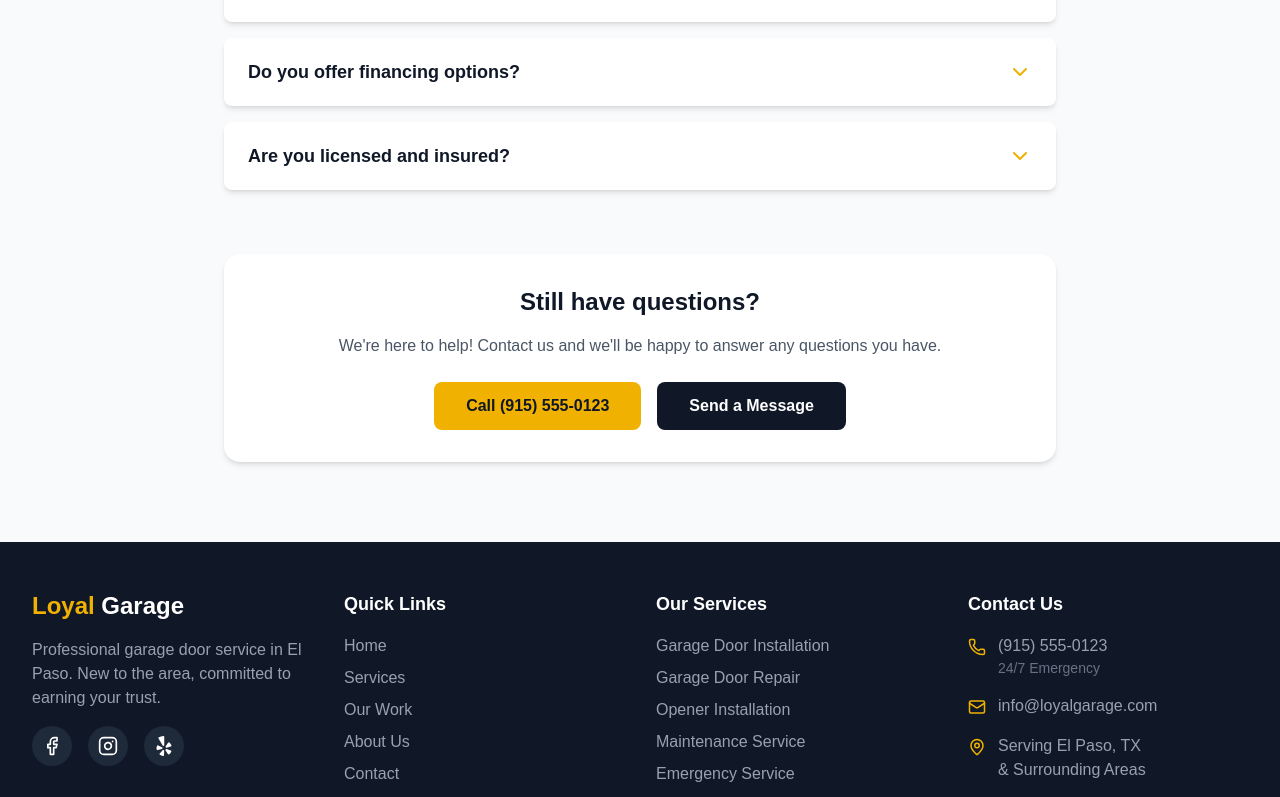
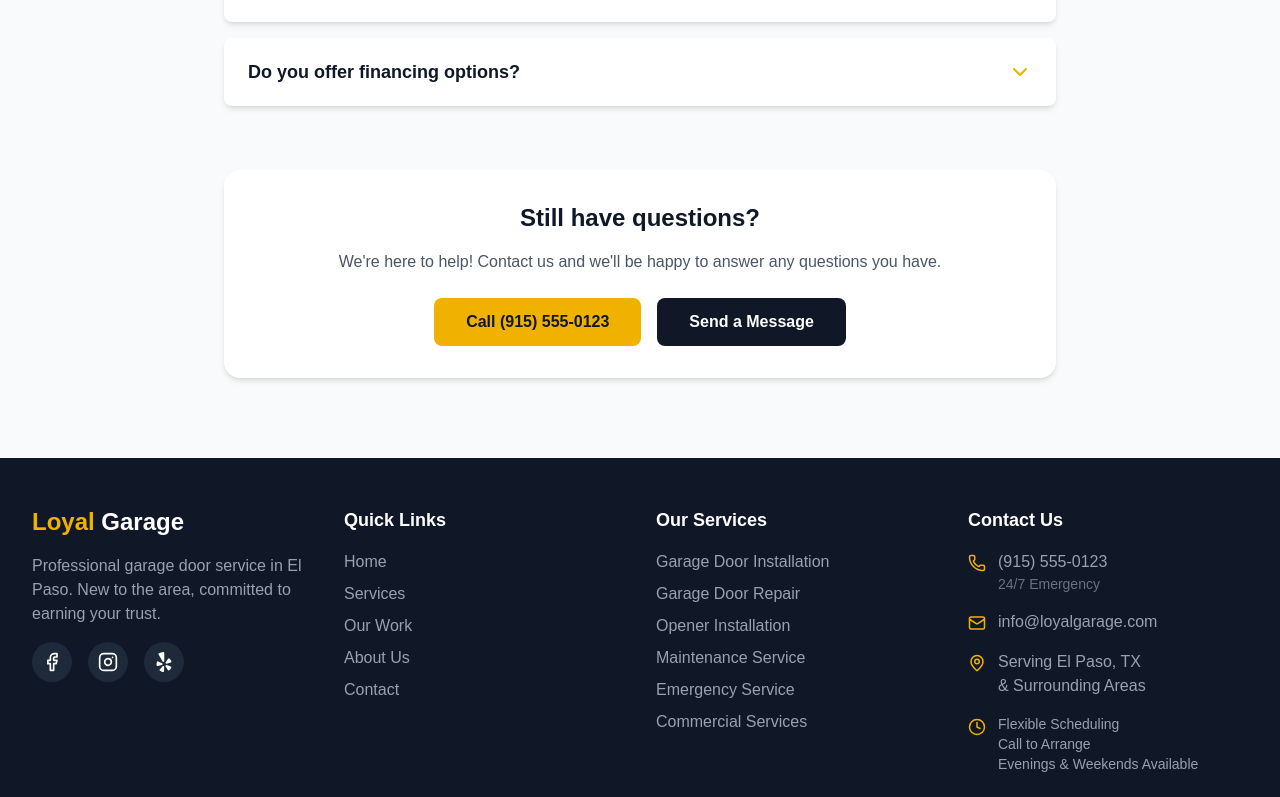
Before and after one commit to VHuico/loyal-garage-redesign, a Next.js app: page / in a window 1280 px wide. Shown: the part 10560-11357 px from the top of the page. Built offline with nearby package versions, Linux system fonts and the light colour scheme.

Commit message:
updating faq

```diff
--- a/components/FAQ.tsx
+++ b/components/FAQ.tsx
@@ -39,10 +39,6 @@
   {
     question: 'Do you offer financing options?',
     answer: 'Yes, we offer flexible financing options for larger projects like new installations. Contact us to learn more about our payment plans and current promotions.',
-  },
-  {
-    question: 'Are you licensed and insured?',
-    answer: 'Yes! Loyal Garage is fully licensed, bonded, and insured. We\'re also a BBB accredited business with an A+ rating, giving you complete peace of mind.',
   },
 ];
 
```
